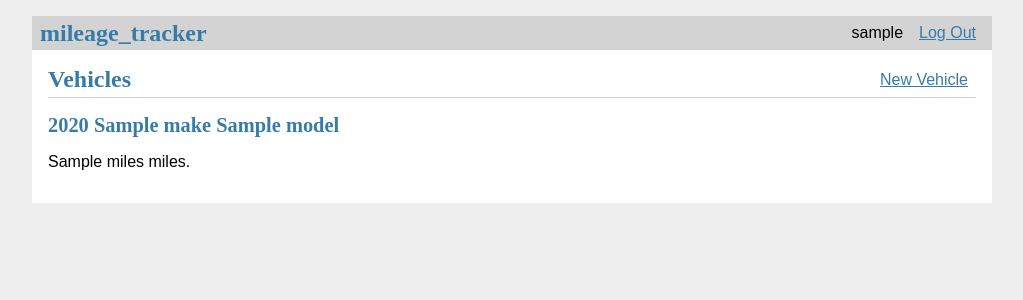
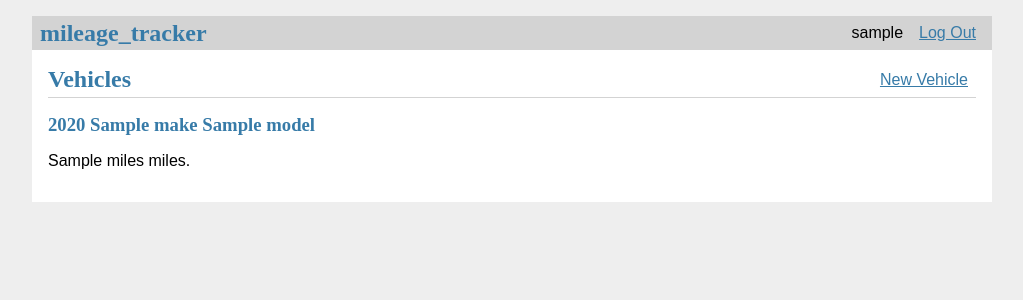
Before and after one commit to mattheeter/Mileage-Tracker, a Flask app: template mileage_tracker/templates/vehicle/index.html in a window 1280 px wide. Shown: the top 300 px of the page, without its empty margins (128-1151 px from the left). Run offline with Flask 3, Linux system fonts and the light colour scheme; the visitor is signed in with stand-in values (Sample User, id 1); data comes from the database, SQL or seed files in the repository; the template is opened without the code that fills it: most values are stand-ins (such as "Sample title", 1, 10 or a date in 2020).

Commit message:
Replaced post class with vehicle class

```diff
--- a/mileage_tracker/static/style.css
+++ b/mileage_tracker/static/style.css
@@ -12,11 +12,11 @@ nav ul li a, nav ul li span, header .action { display: block; padding: 0.5rem; }
 .content > header { border-bottom: 1px solid lightgray; display: flex; align-items: flex-end; }
 .content > header h1 { flex: auto; margin: 1rem 0 0.25rem 0; }
 .flash { margin: 1em 0; padding: 1em; background: #cae6f6; border: 1px solid #377ba8; }
-.post > header { display: flex; align-items: flex-end; font-size: 0.85em; }
-.post > header > div:first-of-type { flex: auto; }
-.post > header h1 { font-size: 1.5em; margin-bottom: 0; }
-.post .about { color: slategray; font-style: italic; }
-.post .body { white-space: pre-line; }
+.vehicle > header { display: flex; align-items: flex-end; font-size: 0.85em; }
+.vehicle > header > div:first-of-type { flex: auto; }
+.vehicle > header h1 { font-size: 1.5em; margin-bottom: 0; }
+.vehicle .about { color: slategray; font-style: italic; }
+.vehicle .body { white-space: pre-line; }
 .content:last-child { margin-bottom: 0; }
 .content form { margin: 1em 0; display: flex; flex-direction: column; }
 .content label { font-weight: bold; margin-bottom: 0.5em; }
```
